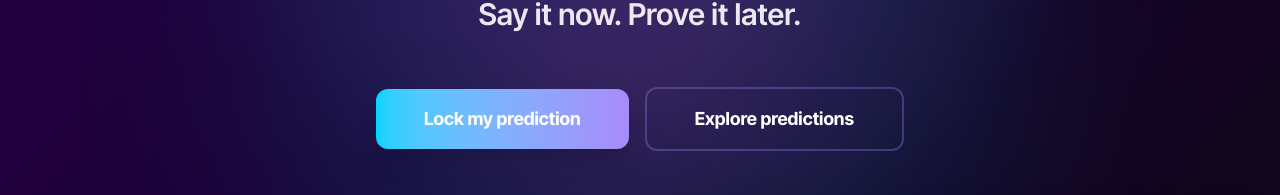
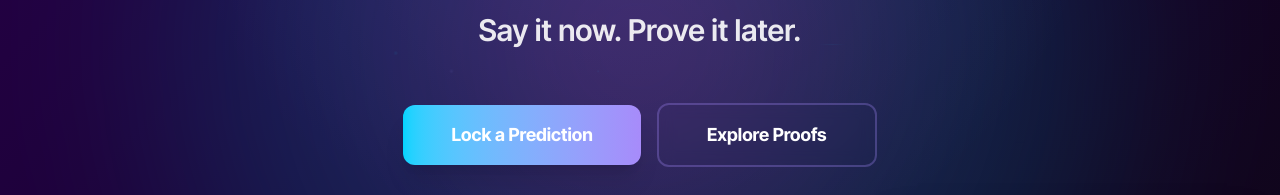
Before and after one commit to Boomchakalala/prooflocker, a Next.js app: page / in a window 1280 px wide. Shown: the part 398-593 px from the top of the page. Built offline with nearby package versions, Linux system fonts and the light colour scheme; no server answers.

Commit message:
Sandbox autosave

```diff
--- a/src/app/globals.css
+++ b/src/app/globals.css
@@ -415,21 +415,23 @@ body {
   color: #9370db;
 }
 
-/* Enhanced particle constellation overlay */
+/* Enhanced particle constellation overlay with more visible nodes */
 .constellation-overlay {
   position: absolute;
   inset: 0;
   pointer-events: none;
-  opacity: 0.12;
+  opacity: 0.16;
   background-image:
-    radial-gradient(2px 2px at 20% 30%, rgba(0, 212, 255, 0.4), transparent),
-    radial-gradient(2px 2px at 60% 70%, rgba(167, 139, 250, 0.4), transparent),
-    radial-gradient(1px 1px at 50% 50%, rgba(0, 212, 255, 0.3), transparent),
-    radial-gradient(1px 1px at 80% 10%, rgba(167, 139, 250, 0.3), transparent),
-    radial-gradient(2px 2px at 90% 60%, rgba(0, 212, 255, 0.3), transparent),
-    radial-gradient(1px 1px at 30% 80%, rgba(167, 139, 250, 0.3), transparent);
-  background-size: 200% 200%, 180% 180%, 220% 220%, 190% 190%, 210% 210%, 230% 230%;
-  background-position: 0% 0%, 100% 100%, 50% 50%, 80% 20%, 20% 80%, 60% 40%;
+    radial-gradient(2.5px 2.5px at 20% 30%, rgba(0, 212, 255, 0.5), transparent),
+    radial-gradient(2.5px 2.5px at 60% 70%, rgba(167, 139, 250, 0.5), transparent),
+    radial-gradient(1.5px 1.5px at 50% 50%, rgba(0, 212, 255, 0.4), transparent),
+    radial-gradient(1.5px 1.5px at 80% 10%, rgba(167, 139, 250, 0.4), transparent),
+    radial-gradient(2.5px 2.5px at 90% 60%, rgba(0, 212, 255, 0.4), transparent),
+    radial-gradient(1.5px 1.5px at 30% 80%, rgba(167, 139, 250, 0.4), transparent),
+    radial-gradient(2px 2px at 15% 55%, rgba(0, 212, 255, 0.35), transparent),
+    radial-gradient(2px 2px at 75% 35%, rgba(167, 139, 250, 0.35), transparent);
+  background-size: 200% 200%, 180% 180%, 220% 220%, 190% 190%, 210% 210%, 230% 230%, 175% 175%, 195% 195%;
+  background-position: 0% 0%, 100% 100%, 50% 50%, 80% 20%, 20% 80%, 60% 40%, 40% 65%, 85% 45%;
   animation: constellationMove 60s ease-in-out infinite;
 }
 
--- a/src/components/LandingHero.tsx
+++ b/src/components/LandingHero.tsx
@@ -23,19 +23,19 @@ export default function LandingHero() {
   }, []);
 
   return (
-    <div className="relative z-10 min-h-[85vh] flex items-center justify-center py-20 md:py-24 px-6 overflow-hidden gradient-bg">
+    <div className="relative z-10 min-h-[85vh] flex items-center justify-center py-24 md:py-28 px-8 overflow-hidden gradient-bg">
       {/* Enhanced Constellation Overlay */}
       <div className="constellation-overlay" />
 
       {/* DAG Particle Background */}
-      <div ref={particlesRef} className="absolute inset-0 opacity-[0.15] pointer-events-none" />
+      <div ref={particlesRef} className="absolute inset-0 opacity-[0.18] pointer-events-none" />
 
       {/* Enhanced Radial Glow Behind Hero Content */}
       <div className="absolute inset-0 flex items-center justify-center pointer-events-none">
         <div
-          className="w-[1000px] h-[1000px] rounded-full blur-3xl"
+          className="w-[1200px] h-[1200px] rounded-full blur-3xl"
           style={{
-            background: 'radial-gradient(circle, rgba(167, 139, 250, 0.2) 0%, rgba(0, 212, 255, 0.1) 40%, transparent 70%)'
+            background: 'radial-gradient(circle, rgba(167, 139, 250, 0.25) 0%, rgba(0, 212, 255, 0.15) 40%, transparent 70%)'
           }}
         />
       </div>
@@ -61,13 +61,13 @@ export default function LandingHero() {
             href="/lock"
             className="w-full sm:w-auto px-12 py-4 bg-gradient-to-r from-[#00D4FF] to-[#A78BFA] hover:from-[#00bfff] hover:to-[#9370db] text-white text-lg font-bold rounded-xl transition-all shadow-xl hover:shadow-2xl hover:scale-[1.03] btn-glow"
           >
-            Lock my prediction
+            Lock a Prediction
           </Link>
           <Link
             href="/app"
             className="w-full sm:w-auto px-12 py-4 border-2 border-[#A78BFA]/30 hover:border-[#00D4FF] hover:bg-[#00D4FF]/10 text-white text-lg font-bold rounded-xl transition-all backdrop-blur-sm"
           >
-            Explore predictions
+            Explore Proofs
           </Link>
         </div>
 
```
